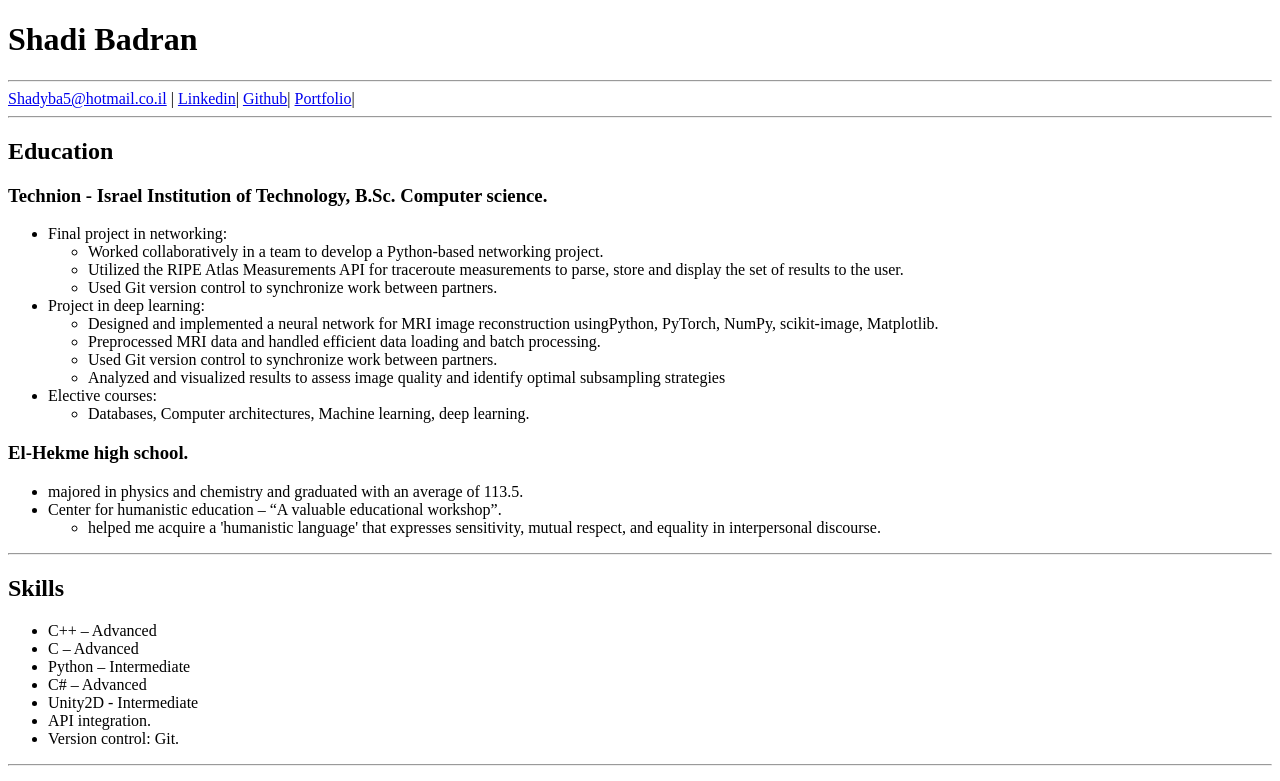
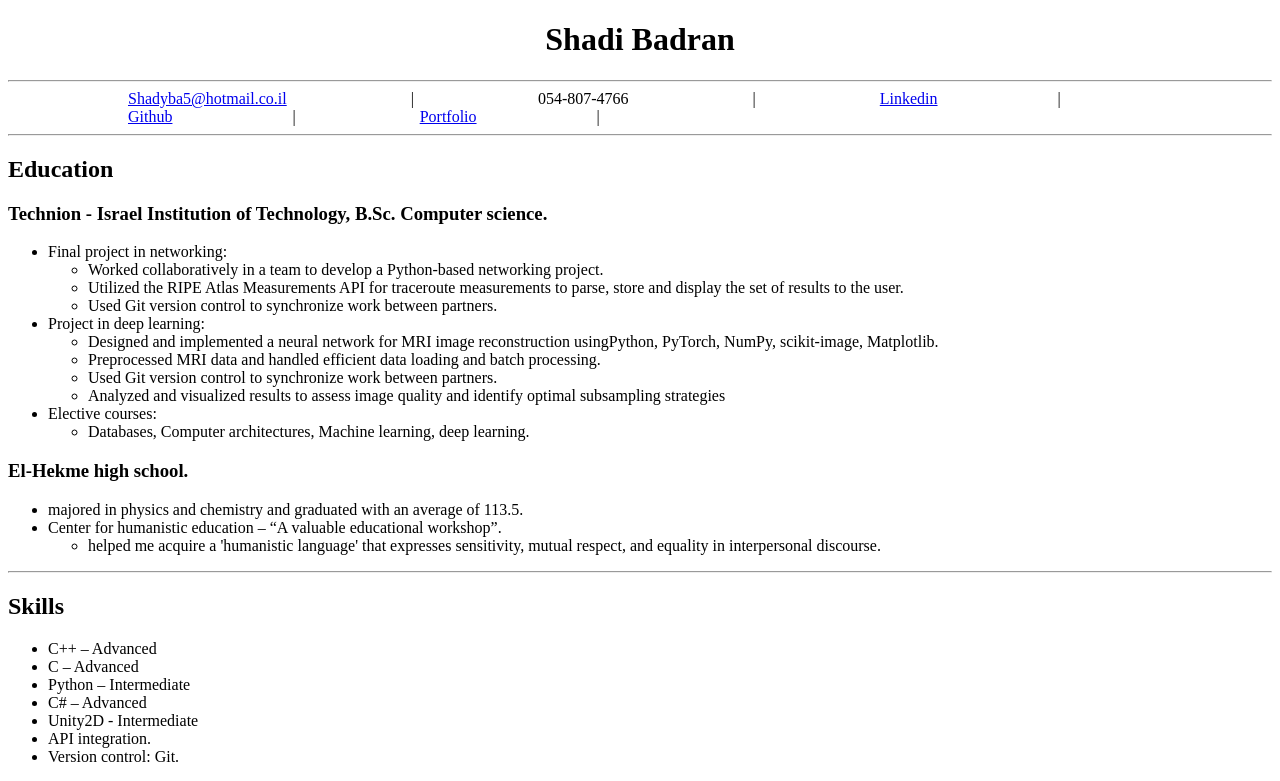
Before and after one commit to shadyba5/onlineResume, a plain HTML site: page index.html in a window 1280 px wide. Shown: the top 781 px of the page. Drawn offline with Linux system fonts and the light colour scheme.

Commit message:
added some css styling

```diff
--- a/index.html
+++ b/index.html
@@ -4,14 +4,15 @@
     <meta charset="UTF-8">
     <meta name="viewport" content="width=device-width, initial-scale=1.0">
     <title>Shadi's Resume</title>
+    <link rel="stylesheet" href="./style.css">
 </head>
 <body>
     <h1>Shadi Badran</h1><hr/>
-    <a href="mailto:Shadyba5@hotmail.co.il">Shadyba5@hotmail.co.il</a> <a>|</a>
-
-    <a href="https://www.linkedin.com/in/shadibadran/">Linkedin</a><a>|</a>
-    <a href="https://github.com/shadyba5">Github</a><a>|</a>
-    <a href="https://shadyba5.github.io/html-portfolio/">Portfolio</a><a>|</a>
+    <a class="contact-text" href="mailto:Shadyba5@hotmail.co.il">Shadyba5@hotmail.co.il</a> <a>|</a>
+    <a class="contact-text">054-807-4766</a> <a>|</a>
+    <a class="contact-text" href="https://www.linkedin.com/in/shadibadran/">Linkedin</a><a>|</a>
+    <a class="contact-text" href="https://github.com/shadyba5">Github</a><a>|</a>
+    <a class="contact-text" href="https://shadyba5.github.io/html-portfolio/">Portfolio</a><a>|</a>
     <hr/>
     <h2>Education</h2>
     <h3>Technion - Israel Institution of Technology, B.Sc. Computer science.</h3>
--- /dev/null
+++ b/style.css
@@ -0,0 +1,10 @@
+h1{
+    text-align: center;
+}
+
+footer{
+  text-align: center;
+}
+a.contact-text {
+  padding: 0 120px; /* Space around each link */
+}
```
